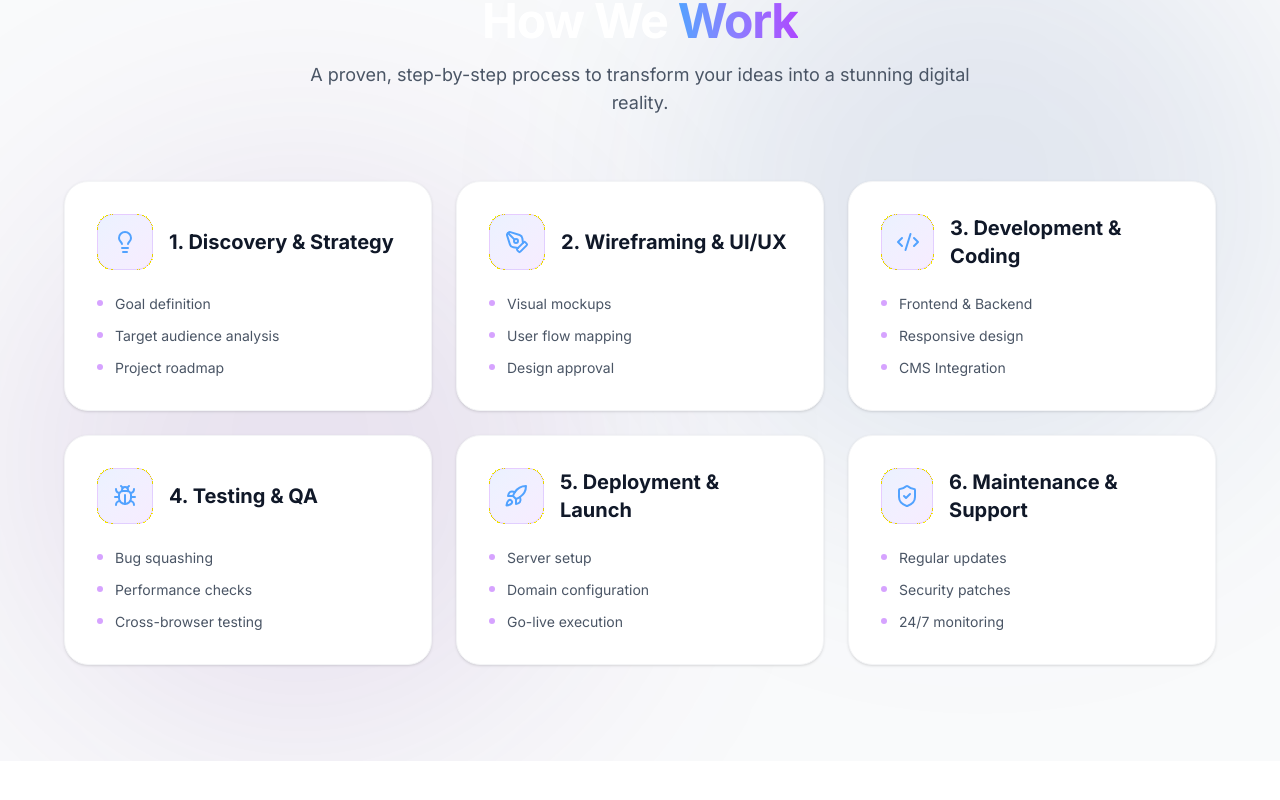
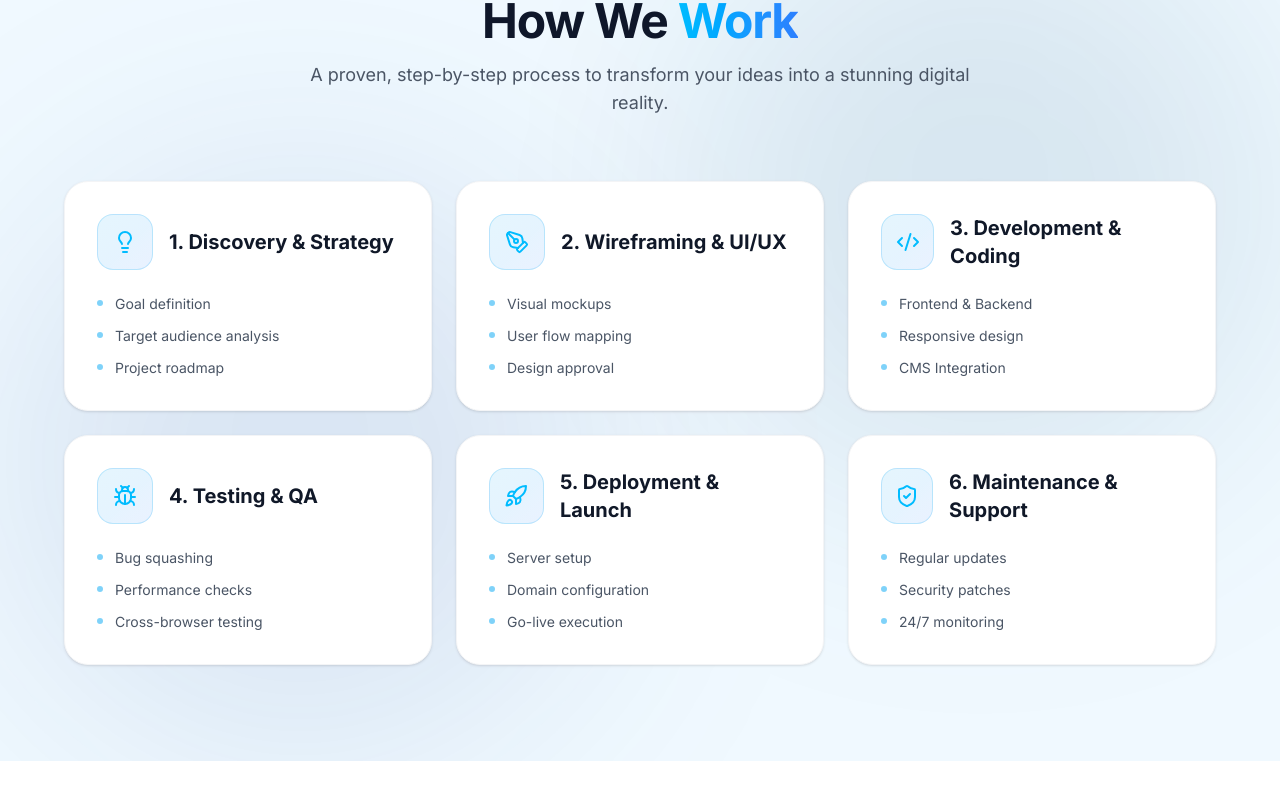
Before and after one commit to ALCA-DEVELOPER/ALCA-WEBSITE, a Next.js app: page / in a window 1280 px wide. Shown: the part 1565-2365 px from the top of the page. Built offline with nearby package versions, Linux system fonts and the light colour scheme.

Commit message:
style: update brand gradients to sky blue palette and fix invisible text

```diff
--- a/src/app/globals.css
+++ b/src/app/globals.css
@@ -9,8 +9,8 @@
 
 @layer base {
   :root {
-    --background: #000000;
-    --foreground: #ffffff;
+    --background: #f0f9ff; /* sky-50, a very soft light blue from the palette */
+    --foreground: #0f172a; /* slate-900 for readable text */
   }
 }
 
--- a/src/app/layout.tsx
+++ b/src/app/layout.tsx
@@ -19,7 +19,7 @@ export default function RootLayout({
 }>) {
   return (
     <html lang="en" className={`${inter.variable} scroll-smooth`}>
-      <body className="min-h-screen bg-gray-50 text-gray-900 font-sans antialiased overflow-x-hidden selection:bg-blue-600 selection:text-white">
+      <body className="min-h-screen font-sans antialiased overflow-x-hidden selection:bg-sky-500 selection:text-white">
         {children}
       </body>
     </html>
--- a/src/components/FAQ.tsx
+++ b/src/components/FAQ.tsx
@@ -41,7 +41,7 @@ export default function FAQ() {
             transition={{ duration: 0.5 }}
             className="text-3xl md:text-5xl font-bold tracking-tight mb-4"
           >
-            Frequently Asked <span className="text-blue-500">Questions</span>
+            Frequently Asked <span className="text-sky-500">Questions</span>
           </motion.h2>
           <motion.p
             initial={{ opacity: 0, y: 20 }}
--- a/src/components/Features.tsx
+++ b/src/components/Features.tsx
@@ -10,7 +10,7 @@ const features = [
     description: "Built with modern, maintainable, and scalable code architectures ensuring long-term stability.",
   },
   {
-    icon: <Zap className="w-8 h-8 text-purple-400" />,
+    icon: <Zap className="w-8 h-8 text-sky-400" />,
     title: "Blazing Fast Performance",
     description: "Optimized for speed. We ensure your website loads instantly to keep your users engaged.",
   },
@@ -38,7 +38,7 @@ export default function Features() {
             transition={{ duration: 0.5 }}
             className="text-3xl md:text-5xl font-bold tracking-tight mb-4"
           >
-            Why Choose <span className="text-blue-500">Us</span>
+            Why Choose <span className="text-sky-500">Us</span>
           </motion.h2>
           <motion.p
             initial={{ opacity: 0, y: 20 }}
--- a/src/components/Footer.tsx
+++ b/src/components/Footer.tsx
@@ -6,7 +6,7 @@ export default function Footer() {
   const currentYear = 2026;
 
   return (
-    <footer className="bg-gray-50 border-t border-gray-200 pt-16 pb-8 relative z-10">
+    <footer className="bg-transparent border-t border-gray-200 pt-16 pb-8 relative z-10">
       <div className="container mx-auto px-6 md:px-12">
         <div className="grid grid-cols-1 md:grid-cols-4 gap-12 mb-12">
           {/* Brand */}
@@ -15,7 +15,7 @@ export default function Footer() {
               <Image src="/logo.png" alt="Clealabs Logo" width={32} height={32} className="w-8 h-8 object-contain" />
               <div className="text-2xl font-bold tracking-tighter flex items-center">
                 <span className="text-gray-900">Clea</span>
-                <span className="bg-clip-text text-transparent bg-gradient-to-r from-blue-500 to-purple-500">
+                <span className="bg-clip-text text-transparent bg-gradient-to-r from-sky-400 to-blue-500">
                   labs
                 </span>
               </div>
--- a/src/components/Hero.tsx
+++ b/src/components/Hero.tsx
@@ -39,7 +39,7 @@ export default function Hero() {
           className="text-5xl md:text-7xl font-extrabold tracking-tight mb-8 max-w-4xl leading-tight"
         >
           Elevate Your Digital Presence with{" "}
-          <span className="bg-clip-text text-transparent bg-gradient-to-r from-blue-400 via-indigo-500 to-purple-500">
+          <span className="bg-clip-text text-transparent bg-gradient-to-r from-sky-400 via-blue-500 to-indigo-500">
             Clealabs
           </span>
         </motion.h1>
@@ -61,7 +61,7 @@ export default function Hero() {
         >
           <Link
             href="#pricing"
-            className="w-full sm:w-auto px-8 py-4 bg-gradient-to-r from-blue-600 to-purple-600 hover:from-blue-500 hover:to-purple-500 text-white font-semibold rounded-full shadow-[0_0_40px_-10px_rgba(59,130,246,0.5)] transition-all duration-300 flex items-center justify-center gap-2 group"
+            className="w-full sm:w-auto px-8 py-4 bg-gradient-to-r from-sky-500 to-blue-600 hover:from-sky-400 hover:to-blue-500 text-white font-semibold rounded-full shadow-[0_0_40px_-10px_rgba(59,130,246,0.5)] transition-all duration-300 flex items-center justify-center gap-2 group"
           >
             Lihat Paket Harga
             <ArrowRight className="w-5 h-5 group-hover:translate-x-1 transition-transform" />
--- a/src/components/Portfolio.tsx
+++ b/src/components/Portfolio.tsx
@@ -21,7 +21,7 @@ const projects = [
     title: "Creative Agency Portfolio",
     stack: ["Next.js", "Framer Motion", "GSAP"],
     image: "/project-3.jpg",
-    color: "from-purple-500 to-pink-500",
+    color: "from-blue-400 to-indigo-500",
   },
   {
     title: "Real Estate Platform",
@@ -43,7 +43,7 @@ export default function Portfolio() {
             transition={{ duration: 0.5 }}
             className="text-3xl md:text-5xl font-bold tracking-tight mb-4"
           >
-            Recent <span className="bg-clip-text text-transparent bg-gradient-to-r from-blue-400 to-purple-500">Works</span>
+            Recent <span className="bg-clip-text text-transparent bg-gradient-to-r from-sky-400 to-blue-500">Works</span>
           </motion.h2>
           <motion.p
             initial={{ opacity: 0, y: 20 }}
--- a/src/components/Preloader.tsx
+++ b/src/components/Preloader.tsx
@@ -73,7 +73,7 @@ export default function Preloader() {
               className="text-3xl md:text-4xl font-bold tracking-tighter flex items-center"
             >
               <span className="text-gray-900">Clea</span>
-              <span className="bg-clip-text text-transparent bg-gradient-to-r from-blue-500 to-purple-500">
+              <span className="bg-clip-text text-transparent bg-gradient-to-r from-sky-400 to-blue-500">
                 labs
               </span>
             </motion.div>
@@ -84,7 +84,7 @@ export default function Preloader() {
                 initial={{ width: "0%" }}
                 animate={{ width: "100%" }}
                 transition={{ duration: 1.5, ease: "easeInOut" }}
-                className="h-full bg-gradient-to-r from-blue-500 to-purple-500 rounded-full"
+                className="h-full bg-gradient-to-r from-sky-400 to-blue-500 rounded-full"
               />
             </div>
           </motion.div>
--- a/src/components/Process.tsx
+++ b/src/components/Process.tsx
@@ -38,10 +38,10 @@ const processes = [
 
 export default function Process() {
   return (
-    <section className="py-24 relative z-10 bg-gray-50 overflow-hidden">
+    <section className="py-24 relative z-10 bg-transparent overflow-hidden">
       {/* Background decoration */}
-      <div className="absolute top-0 right-0 w-[600px] h-[600px] bg-blue-900/10 blur-[120px] rounded-full pointer-events-none" />
-      <div className="absolute bottom-0 left-0 w-[600px] h-[600px] bg-purple-900/10 blur-[120px] rounded-full pointer-events-none" />
+      <div className="absolute top-0 right-0 w-[600px] h-[600px] bg-sky-900/10 blur-[120px] rounded-full pointer-events-none" />
+      <div className="absolute bottom-0 left-0 w-[600px] h-[600px] bg-blue-900/10 blur-[120px] rounded-full pointer-events-none" />
 
       <div className="container mx-auto px-6 md:px-12 relative z-10">
         <div className="text-center mb-16">
@@ -52,7 +52,7 @@ export default function Process() {
             transition={{ duration: 0.5 }}
             className="text-3xl md:text-5xl font-bold tracking-tight mb-4"
           >
-            How We <span className="bg-clip-text text-transparent bg-gradient-to-r from-blue-400 to-purple-500">Work</span>
+            How We <span className="bg-clip-text text-transparent bg-gradient-to-r from-sky-400 to-blue-500">Work</span>
           </motion.h2>
           <motion.p
             initial={{ opacity: 0, y: 20 }}
@@ -73,13 +73,13 @@ export default function Process() {
               whileInView={{ opacity: 1, y: 0 }}
               viewport={{ once: true }}
               transition={{ duration: 0.5, delay: index * 0.1 }}
-              className="relative z-10 flex flex-col p-8 rounded-3xl bg-white border border-gray-100 hover:border-purple-500/30 hover:shadow-md shadow-sm transition-all duration-300 group"
+              className="relative z-10 flex flex-col p-8 rounded-3xl bg-white border border-gray-100 hover:border-sky-500/30 hover:shadow-md shadow-sm transition-all duration-300 group"
             >
               <div className="flex items-center gap-4 mb-6">
-                <div className="w-14 h-14 rounded-2xl bg-gradient-to-br from-blue-500/10 to-purple-500/10 border border-purple-500/20 flex items-center justify-center group-hover:scale-110 transition-transform duration-300">
-                  <process.icon className="w-6 h-6 text-blue-400 group-hover:text-purple-400 transition-colors" />
+                <div className="w-14 h-14 rounded-2xl bg-gradient-to-br from-sky-500/10 to-blue-500/10 border border-sky-500/20 flex items-center justify-center group-hover:scale-110 transition-transform duration-300">
+                  <process.icon className="w-6 h-6 text-sky-400 group-hover:text-blue-500 transition-colors" />
                 </div>
-                <h3 className="text-xl font-bold text-gray-900 group-hover:text-transparent group-hover:bg-clip-text group-hover:bg-gradient-to-r group-hover:from-blue-600 group-hover:to-purple-600 transition-all duration-300">
+                <h3 className="text-xl font-bold text-gray-900 group-hover:text-transparent group-hover:bg-clip-text group-hover:bg-gradient-to-r group-hover:from-sky-500 group-hover:to-blue-600 transition-all duration-300">
                   {process.title}
                 </h3>
               </div>
@@ -87,7 +87,7 @@ export default function Process() {
               <ul className="space-y-3">
                 {process.points.map((point, i) => (
                   <li key={i} className="flex items-start gap-3 text-sm text-gray-600">
-                    <span className="w-1.5 h-1.5 rounded-full bg-purple-500/50 mt-1.5 shrink-0" />
+                    <span className="w-1.5 h-1.5 rounded-full bg-sky-500/50 mt-1.5 shrink-0" />
                     <span>{point}</span>
                   </li>
                 ))}
```
Also changed, not shown: src/components/Navbar.tsx (+4 -4 lines), src/components/Pricing.tsx (+4 -4 lines).
